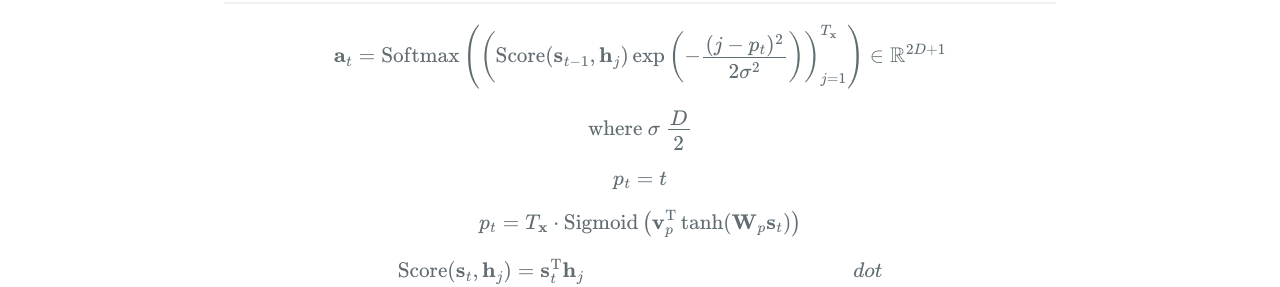
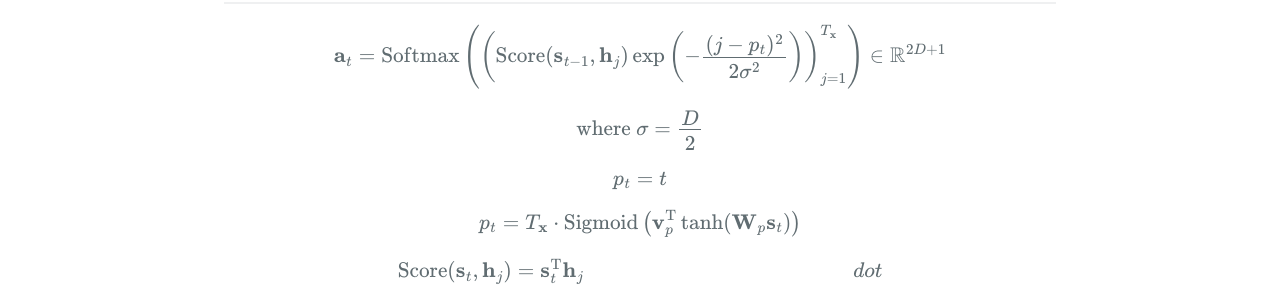
Before and after one commit to hcnoh/hcnoh.github.io, a Jekyll site: the page built from _posts/2019-01-01-luong-attention.md, in a window 1280 px wide. Shown: the part 485-772 px from the top of the page. Built offline with Jekyll 4.4.1, drawn with Linux system fonts in a browser that asks for light colours; formulas are drawn with MathJax 3; comment, search, counter and statistics services are not loaded.

```diff
--- a/_posts/2019-01-01-luong-attention.md
+++ b/_posts/2019-01-01-luong-attention.md
@@ -20,7 +20,7 @@ $$
 
 $$
 \begin{align*}
-\text{where} \ \sigma \ \frac{D}{2}
+\text{where} \ \sigma = \frac{D}{2}
 \end{align*}
 $$
 
```
